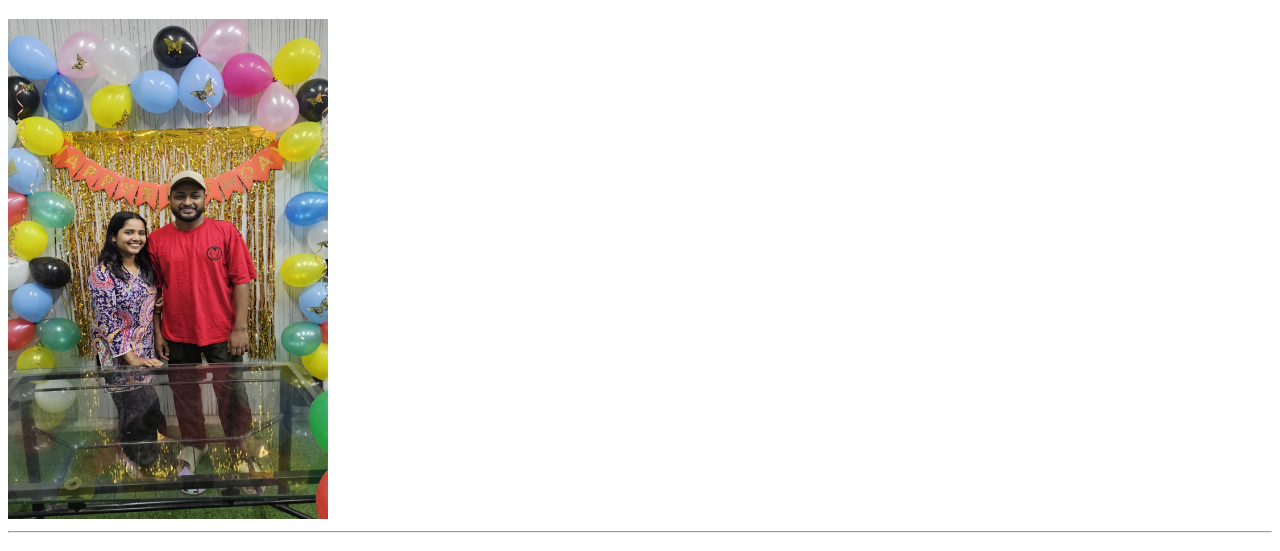
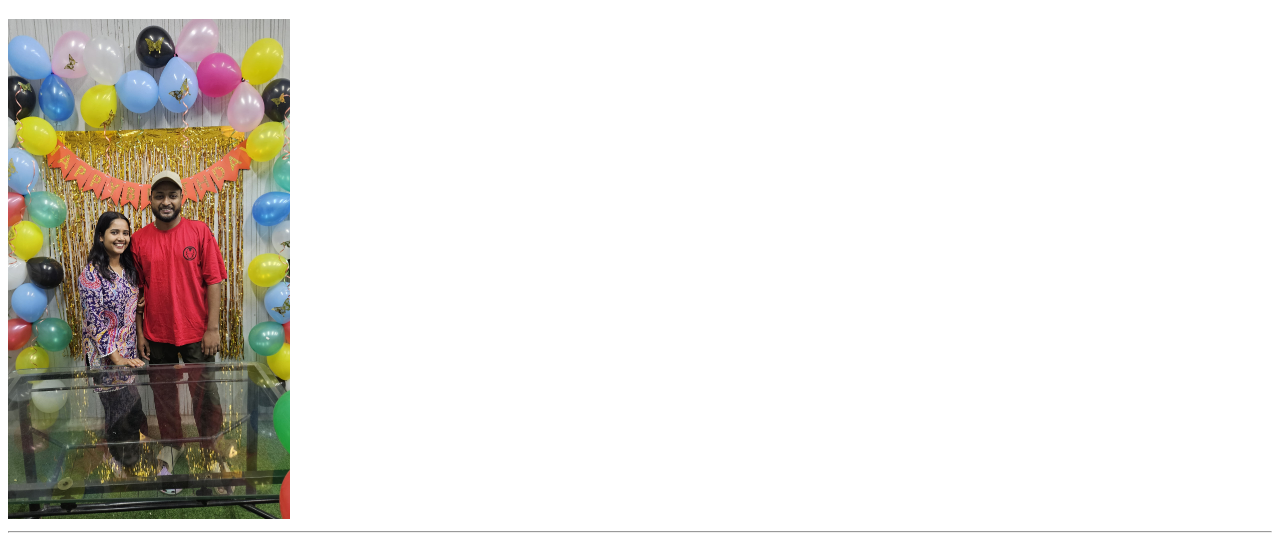
Before and after one commit to Biswaranjan-Panda/resume-html, a plain HTML site: page index.html in a window 1280 px wide. Shown: the part 62-613 px from the top of the page. Drawn offline with Linux system fonts and the light colour scheme.

Commit message:
Update index.html

```diff
--- a/index.html
+++ b/index.html
@@ -7,7 +7,7 @@
 </head>
 <body>
     <h1>Tushar ❤️ Puja</h1>
-    <img height="500"width="320" src="./assests/Tushar Puja.jpg" alt="">
+    <img height="500" src="./assests/Tushar Puja.jpg" alt="">
     <hr>
     <h1>Biswa ❤️ Archu</h1>
     <img height="500" src="./assests/mylove.jpg.jpg" alt="profile picture">
@@ -65,4 +65,5 @@
         &copy;Biswaranjan Panda. All right reserved.
     </p>
 </footer>
+
 </html>
```
